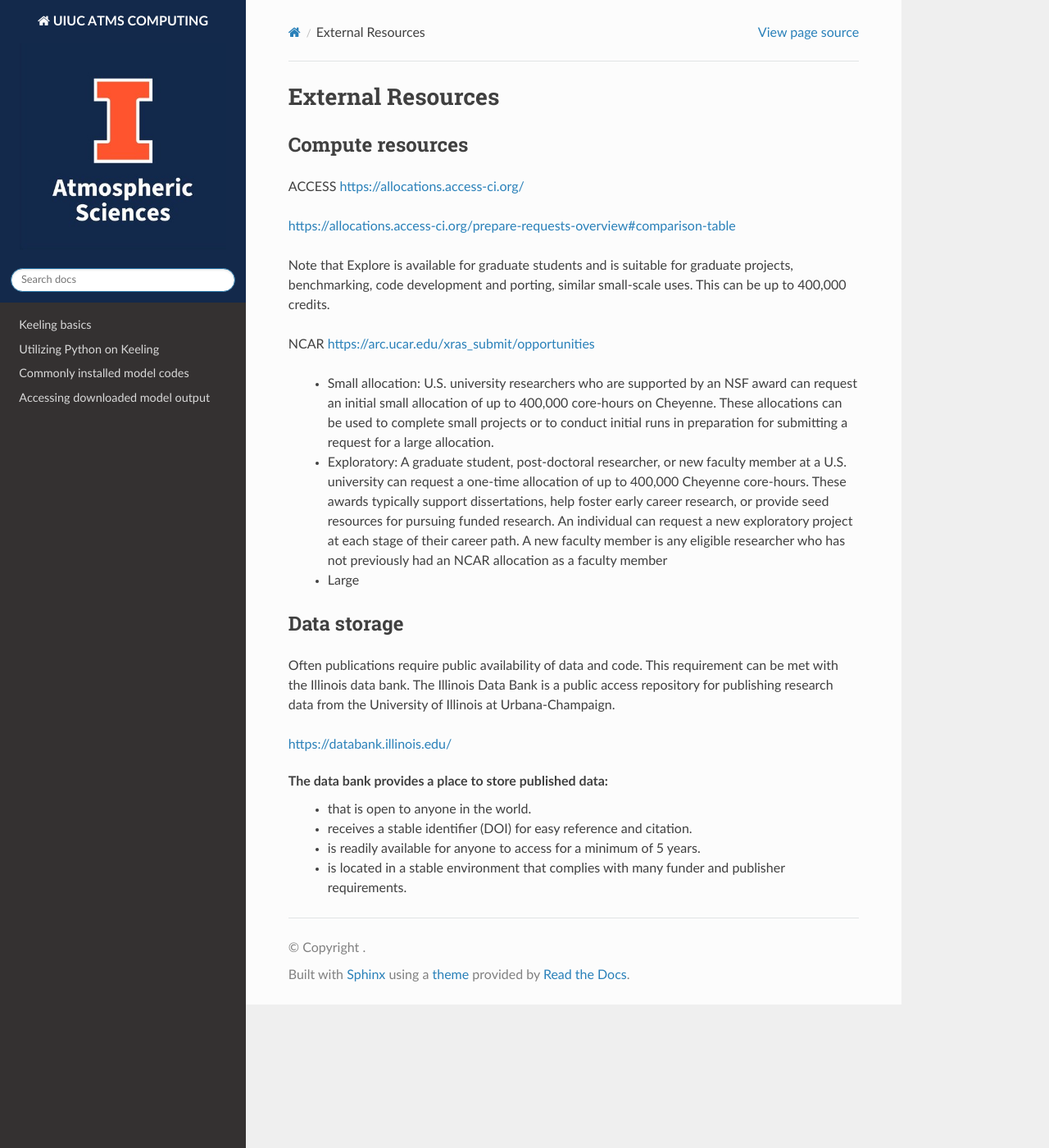
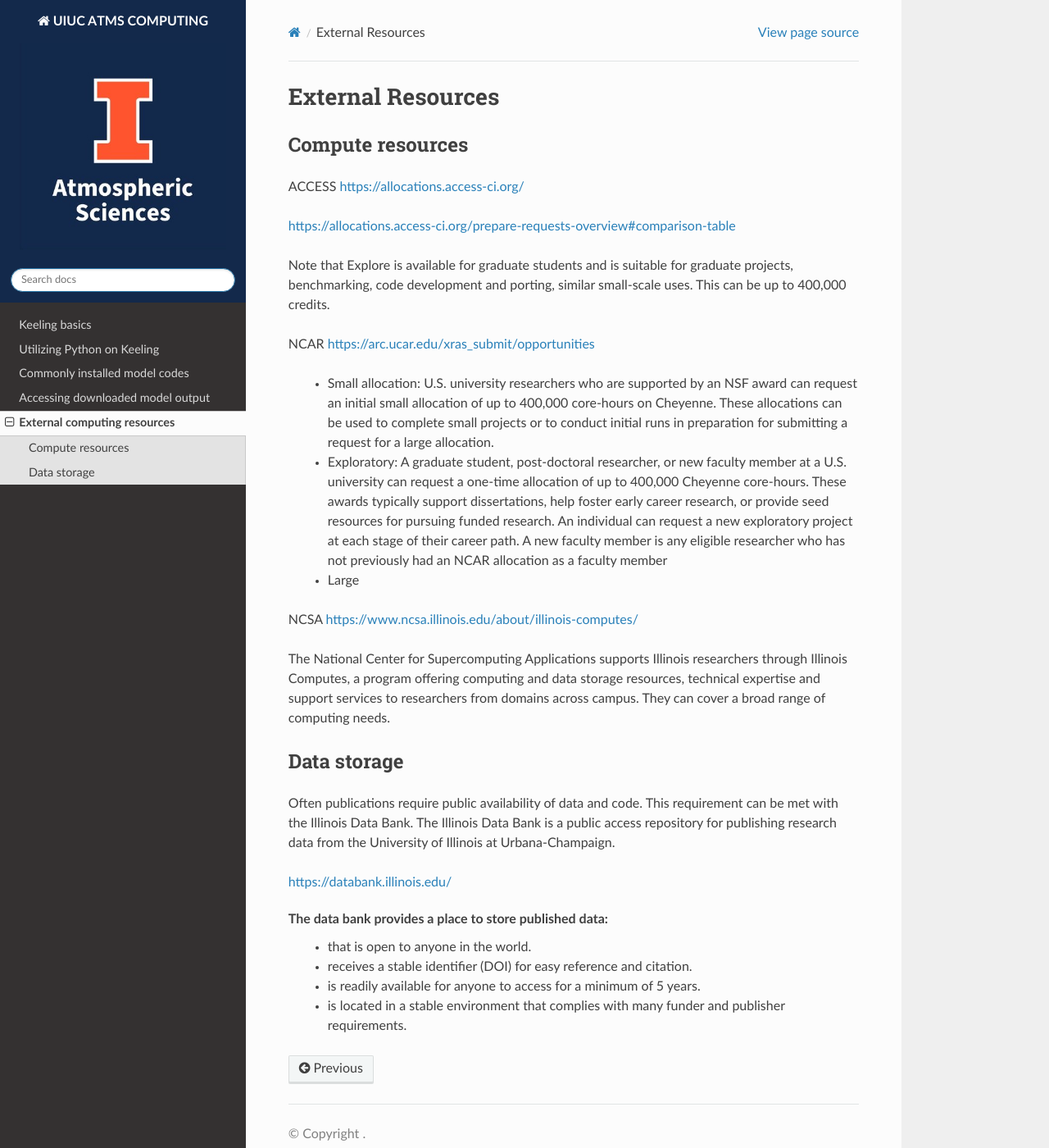
Before and after one commit to atmsillinois/uiuc-atmos-computing, a Sphinx documentation site: the page built from docs/source/external.rst, in a window 1280 px wide and 1400 px high. Shown: the whole window at 82% size. Built offline with Sphinx 7.4.7 and the Read the Docs theme 2.0.0, drawn with Linux system fonts in a browser that asks for light colours.

Commit message:
fixes to slurm page. add external resources (#9)

```diff
--- a/docs/source/external.rst
+++ b/docs/source/external.rst
@@ -20,11 +20,17 @@
 
    - Large
 
+NCSA https://www.ncsa.illinois.edu/about/illinois-computes/
+
+The National Center for Supercomputing Applications supports Illinois researchers through Illinois
+Computes, a program offering computing and data storage resources, technical expertise and support
+services to researchers from domains across campus. They can cover a broad range of computing needs.
+
 Data storage
 ------------
 
 Often publications require public availability of data and code. This requirement can be
-met with the Illinois data bank. The Illinois Data Bank is a public access repository for
+met with the Illinois Data Bank. The Illinois Data Bank is a public access repository for
 publishing research data from the University of Illinois at Urbana-Champaign.
 
 https://databank.illinois.edu/
--- a/docs/source/index.rst
+++ b/docs/source/index.rst
@@ -18,3 +18,4 @@
    Utilizing Python on Keeling <python>
    Commonly installed model codes <codes>
    Accessing downloaded model output <catalogs>
+   External computing resources <external>
```
Also changed, not shown: docs/source/batch.rst (+35 -28 lines).
